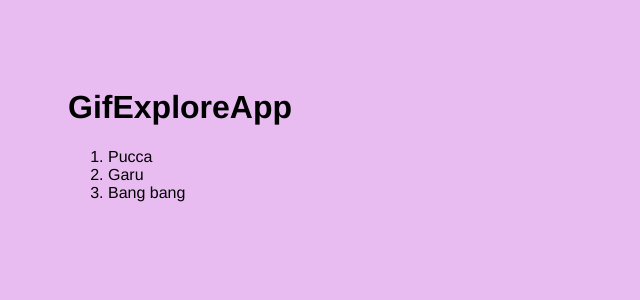
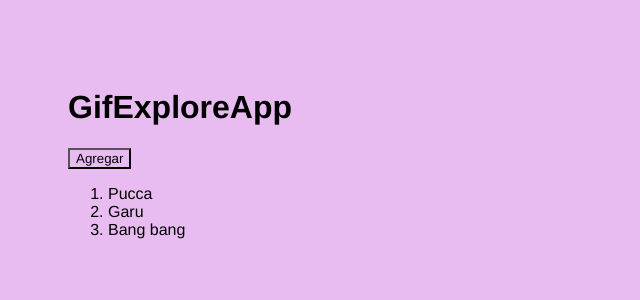
Before and after one commit to montsegv-2/gif-explore-app, a React (Vite) app: page / in a window 1280 px wide. Shown: the top 300 px of the page, without its empty margins (0-640 px from the left). Built offline with nearby package versions, Linux system fonts and the light colour scheme.

Commit message:
Add new category

```diff
--- a/src/GifExploreApp.jsx
+++ b/src/GifExploreApp.jsx
@@ -4,10 +4,16 @@ export const GifExploreApp = () => {
 
   const [categories, setCategories] = useState(['Pucca', 'Garu','Bang bang']);
 
+  const onAddCategory = () => {
+    //Add new category - valorant
+    setCategories([...categories, 'Variant']);
+    //  setCategories( cat => [...cat, 'valorant']);
+  }
 
   return (
     <>
         <h1>GifExploreApp</h1>
+        <button onClick={onAddCategory}>Agregar</button>
         <ol>
           {categories.map( category => {
               return <li key={ category }>{ category }</li>
```
